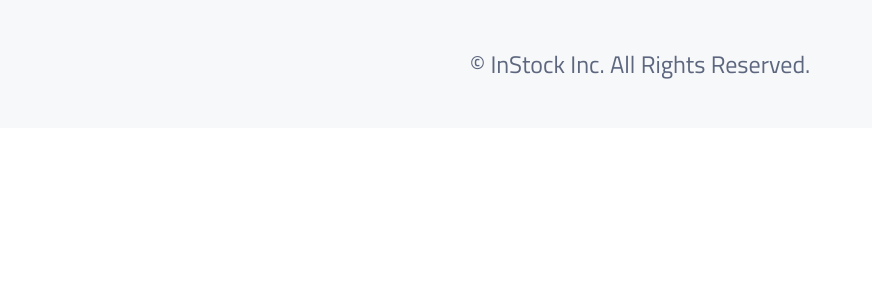
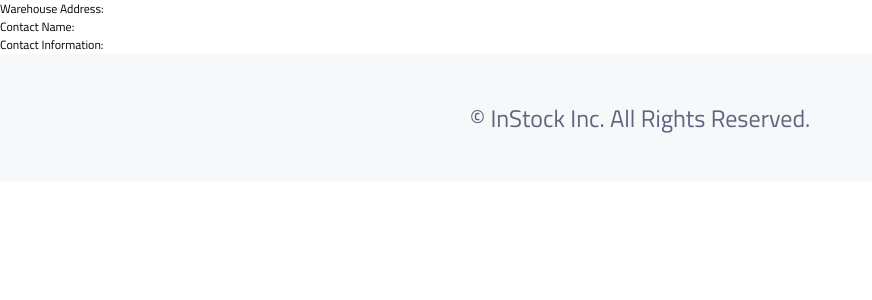
Before and after one commit to ariadnatoledo/dashing-doves-instock, a React (Vite) app: page / in a window 1280 px wide. Shown: the top 300 px of the page, without its empty margins (0-872 px from the left). Built offline with nearby package versions, Linux system fonts and the light colour scheme.

Commit message:
create skeleton for warehouse details component

```diff
--- /dev/null
+++ b/src/components/WarehouseDetails/WarehouseDetails.jsx
@@ -0,0 +1,25 @@
+import React from 'react'
+
+function WarehouseDetails() {
+  return (
+    <section className='warehouse'>
+        <article className="card-address">
+        <h4 className="title-address">Warehouse Address:</h4>
+        <p className="text-address"></p>
+        </article>
+
+        <article className="card-name">
+        <h4 className="title-name">Contact Name:</h4>
+        <p className="text-address"></p>
+        </article>
+
+        <article className="card-info">
+        <h4 className="title-info">Contact Information:</h4>
+        <p className="text-info"></p>
+        </article>
+
+    </section>
+  )
+}
+
+export default WarehouseDetails
--- /dev/null
+++ b/src/components/WarehouseDetails/WarehouseDetails.scss
@@ -0,0 +1,3 @@
+@use "../../styles/partials/global" as *;
+@use "../../styles/partials/mixins" as *;
+@use "../../styles/partials/variables" as *;
--- a/src/pages/WarehousePage/WarehousePage.jsx
+++ b/src/pages/WarehousePage/WarehousePage.jsx
@@ -1,7 +1,10 @@
 import React from 'react'
+import WarehouseDetails from '../../components/WarehouseDetails/WarehouseDetails'
 
 export default function WarehousePage() {
   return (
-    <div></div>
+    <div>
+      <WarehouseDetails />
+    </div>
   )
 }
```
